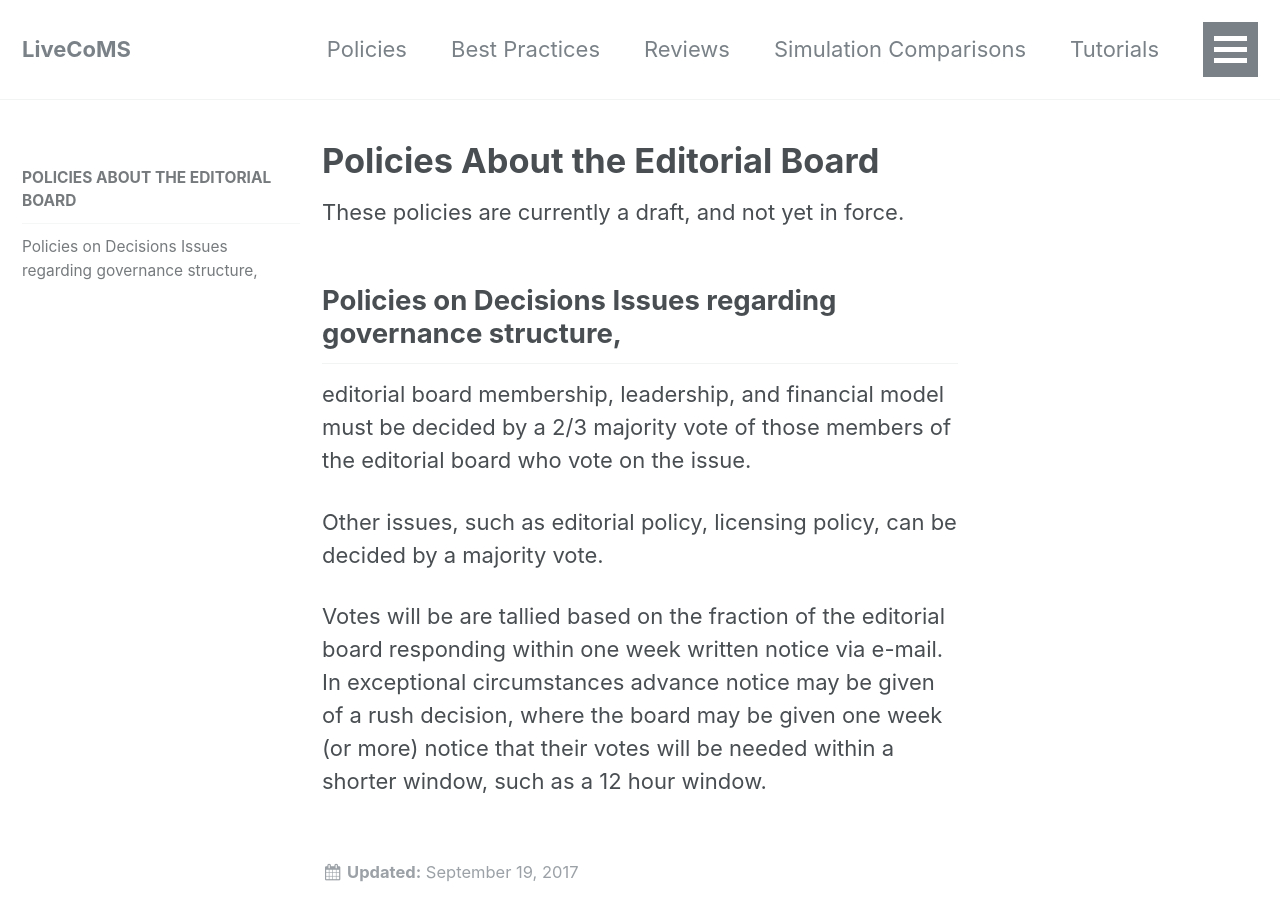
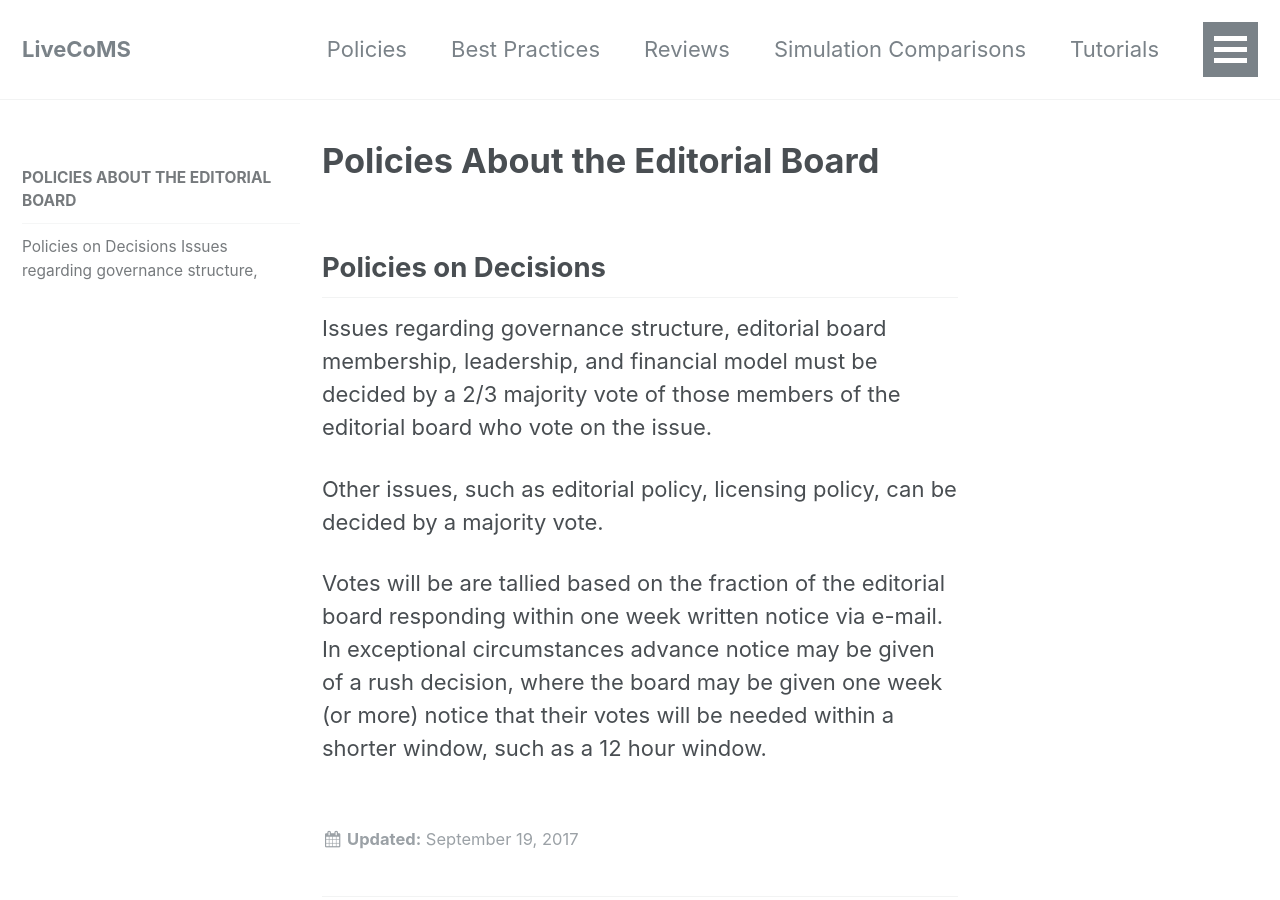
Before and after one commit to livecomsjournal/livecomsjournal.github.io, a Jekyll site: the page built from _policies/08_editorial_board.md, in a window 1280 px wide and 900 px high. Built offline with Jekyll 4.4.1, drawn with Linux system fonts in a browser that asks for light colours.

Commit message:
Fix formatting issue; remove comment about not yet in force.

```diff
--- a/_policies/08_editorial_board.md
+++ b/_policies/08_editorial_board.md
@@ -7,11 +7,8 @@ excerpt: A draft of the policies of the editorial board.
 permalink: /editorial_board/
 ---
 
-These policies are currently a draft, and not yet in force.
-
-## Policies on Decisions Issues regarding governance structure,
-editorial board membership, leadership, and financial model must be
-decided by a 2/3 majority vote of those members of the editorial board
+## Policies on Decisions
+Issues regarding governance structure, editorial board membership, leadership, and financial model must be decided by a 2/3 majority vote of those members of the editorial board
 who vote on the issue.
 
 Other issues, such as editorial policy, licensing policy, can be
```
